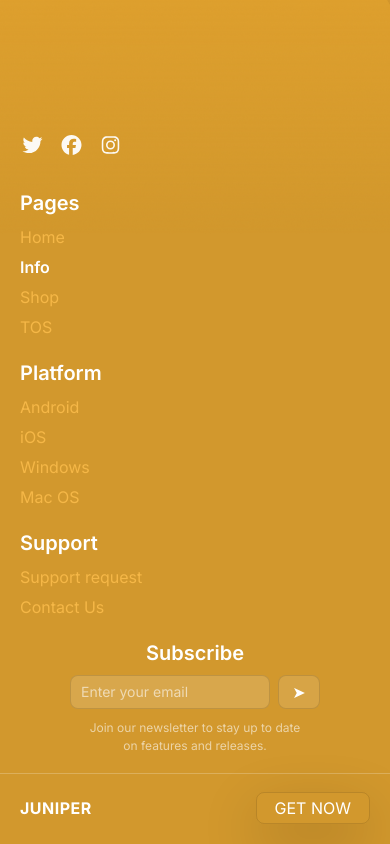
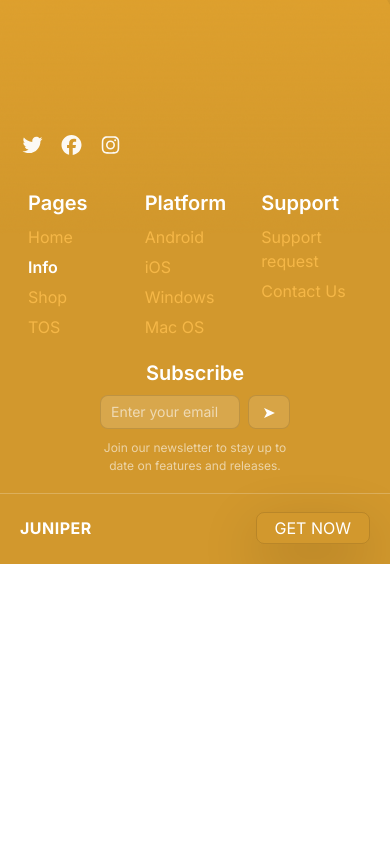
Before and after one commit to manhducit05/44-Exercise1, a React (Create React App) app: page /info in a window 390 px wide. Shown: the part 2165-3009 px from the top of the page. After the commit the page ends 2729 px from the top, so only its background shows below. Built offline with nearby package versions, Linux system fonts and the light colour scheme.

Commit message:
update UI 25.8

```diff
--- a/src/styles/InfoPage.css
+++ b/src/styles/InfoPage.css
@@ -1,5 +1,5 @@
 :root {
-    --amber: #d2962c;
+    --amber: #D2982D;
     --white: #fff;
     --ink: #0f172a;
     --muted: rgba(255, 255, 255, .88);
@@ -7,6 +7,8 @@
     --line: rgba(255, 255, 255, .25);
     --shadow: 0 18px 48px rgba(0, 0, 0, .25);
 }
+
+
 
 .info-compare {}
 
@@ -44,7 +46,7 @@
 }
 
 .info-root {
-    background: var(--amber);
+    background: #D2982D;
     color: #1f2937;
 }
 
--- a/src/styles/Layout.css
+++ b/src/styles/Layout.css
@@ -356,7 +356,7 @@ header {
 
 /* Cột chung: 4 cột trên một hàng ở >=744px */
 .fcol {
-    min-width: 180px;
+    min-width: 90px;
     flex: 1 1 calc(20% - 12px);
     /* 4 cột/row, co giãn theo chiều rộng */
 }
@@ -364,6 +364,7 @@ header {
 /* Subscribe: bình thường (>=744px) đứng cùng hàng như các cột khác */
 .fcol.subscribe {
     text-align: left;
+    min-width: 190px;
     /* về trái khi là 1 trong 4 cột */
 }
 
@@ -420,7 +421,7 @@ header {
     flex-wrap: wrap;
     gap: 16px;
     align-items: start;
-    justify-content: start;
+    justify-content: center;
 }
 
 /* mặc định: 2 cột/row (cho <744px, sẽ bị override bên dưới) */
@@ -647,8 +648,15 @@ header {
         flex-direction: row;
     }
 
-    .fcol {
-        flex: 1;
+    .footer-cols .fcol {
+        max-width: calc((100% - 2*24px)/3);
+        flex: 0 0 calc((100% - 2*24px)/3);
+        padding: 0;
+        margin: 0;
+    }
+
+    .fcol.subscribe {
+        text-align: center;
     }
 
 }
--- a/src/styles/ShopPage.css
+++ b/src/styles/ShopPage.css
@@ -1,6 +1,6 @@
 /* theme khớp dự án */
 :root {
-    --amber: #d2962c;
+    --amber: #D2982D;
     --white: #fff;
     --muted: rgba(255, 255, 255, .76);
     --shadow: 0 18px 40px rgba(0, 0, 0, .18);
--- a/src/styles/TosPage.css
+++ b/src/styles/TosPage.css
@@ -5,7 +5,7 @@
 }
 
 :root {
-    --amber: #d2962c;
+    --amber: #D2982D;
     --white: #fff;
     --ink: #0f172a;
     --muted: rgba(0, 0, 0, .7);
```
